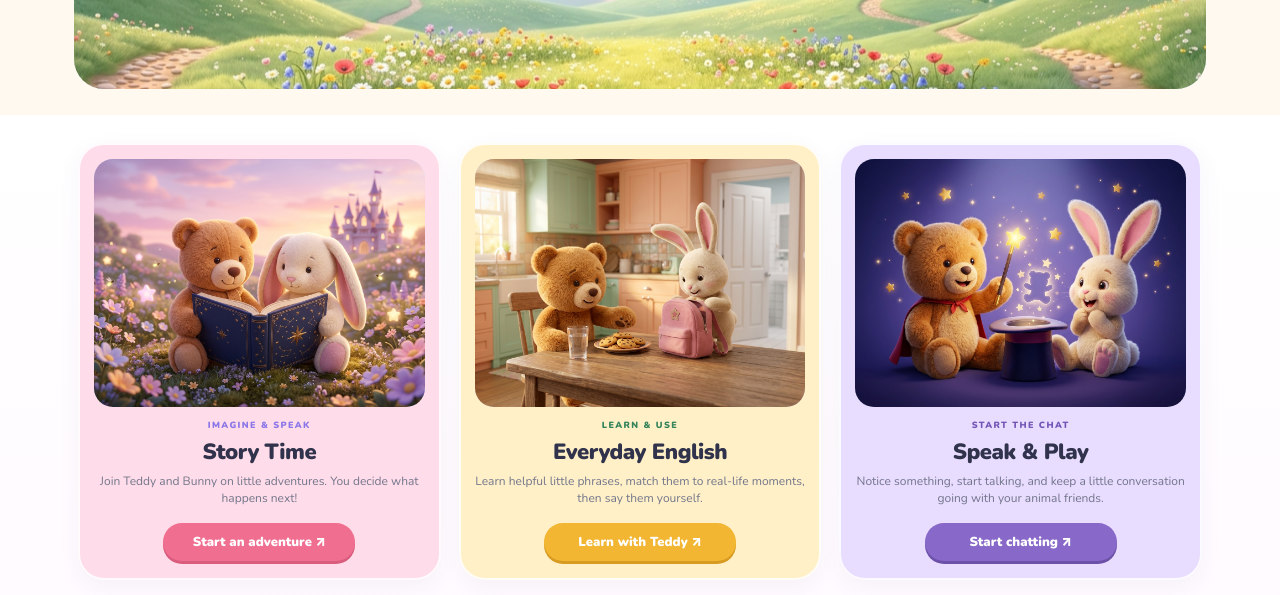
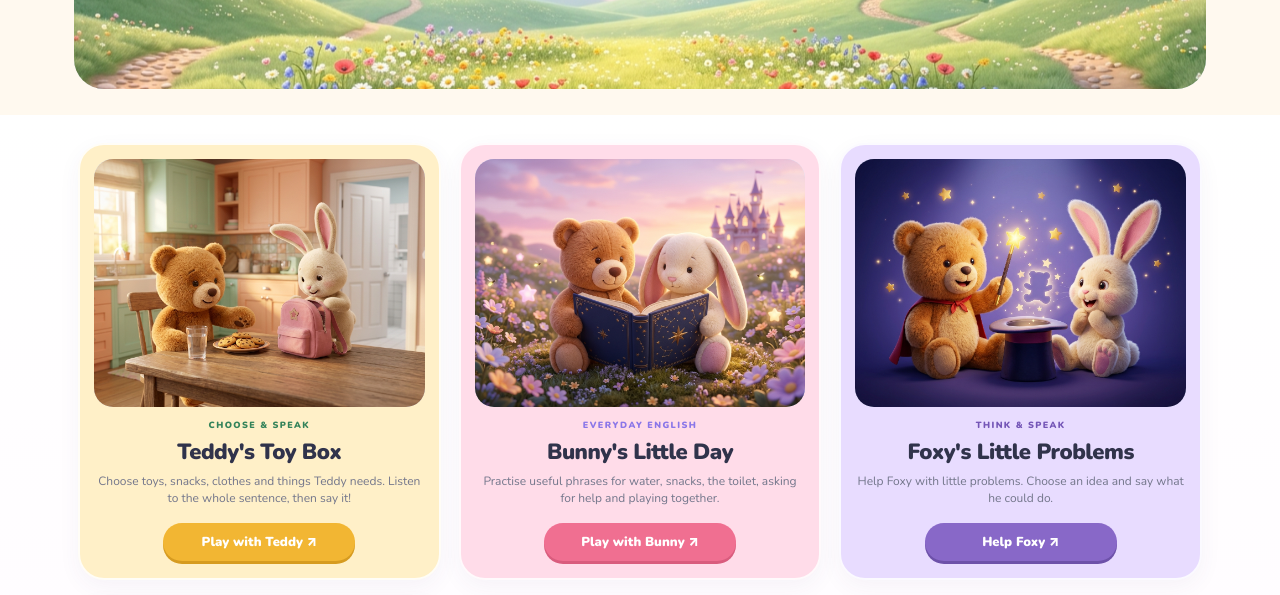
Before and after one commit to sfrpage/English-game, a plain HTML site: page index.html in a window 1280 px wide. Shown: the part 313-908 px from the top of the page. Drawn offline with nearby package versions, Linux system fonts and the light colour scheme.

Commit message:
Bring back Teddy Bunny Foxy and optional Story Time

```diff
--- a/index.html
+++ b/index.html
@@ -33,21 +33,30 @@
     </section>
     <section class="game-section" id="games">
       <div class="section-heading"><div><p class="eyebrow">PICK AN ADVENTURE</p><h2>Let's play!</h2><p class="section-subtitle">What shall we do together today?</p></div><span class="flower">✿</span></div>
-      <div class="game-grid">
-        <button class="game-card talk-card" type="button" data-game="story">
-          <span class="card-emoji story-illustration"><img class="scene-bg" src="assets/images/story-thumbnail.png" alt="A magical meadow"></span><span class="card-tag">IMAGINE & SPEAK</span>
-          <strong>Story Time</strong><span class="card-desc">Join Teddy and Bunny on little adventures. You decide what happens next!</span>
-          <span class="learn-line">Your ideas. Your story.</span><span class="card-link">Start an adventure ↗</span>
+      <div class="game-grid animal-game-grid">
+        <button class="game-card animal-card teddy-game" type="button" data-game="teddy">
+          <span class="card-emoji"><img class="scene-bg" src="assets/images/everyday-thumbnail.png" alt="Teddy's toys and everyday things"></span>
+          <span class="card-tag">CHOOSE & SPEAK</span><strong>Teddy's Toy Box</strong>
+          <span class="card-desc">Choose toys, snacks, clothes and things Teddy needs. Listen to the whole sentence, then say it!</span>
+          <span class="card-link">Play with Teddy ↗</span>
         </button>
-        <button class="game-card animal-card" type="button" data-game="everyday">
-          <span class="card-emoji everyday-illustration"><img class="scene-bg" src="assets/images/everyday-thumbnail.png" alt="Everyday objects for practising useful phrases"></span><span class="card-tag">LEARN & USE</span>
-          <strong>Everyday English</strong><span class="card-desc">Learn helpful little phrases, match them to real-life moments, then say them yourself.</span>
-          <span class="learn-line">Water · Snacks · Help · Play</span><span class="card-link">Learn with Teddy ↗</span>
+        <button class="game-card talk-card bunny-game" type="button" data-game="bunny">
+          <span class="card-emoji"><img class="scene-bg" src="assets/images/story-thumbnail.png" alt="A colourful everyday adventure"></span>
+          <span class="card-tag">EVERYDAY ENGLISH</span><strong>Bunny's Little Day</strong>
+          <span class="card-desc">Practise useful phrases for water, snacks, the toilet, asking for help and playing together.</span>
+          <span class="card-link">Play with Bunny ↗</span>
         </button>
-        <button class="game-card conversation-card" type="button" data-game="conversation">
-          <span class="card-emoji conversation-illustration"><img class="scene-bg" src="assets/images/speak-thumbnail.png" alt="A magical conversation scene"></span><span class="card-tag">START THE CHAT</span>
-          <strong>Speak & Play</strong><span class="card-desc">Notice something, start talking, and keep a little conversation going with your animal friends.</span>
-          <span class="learn-line">Say hello · Ask · React · Take turns</span><span class="card-link">Start chatting ↗</span>
+        <button class="game-card conversation-card foxy-game" type="button" data-game="foxy">
+          <span class="card-emoji"><img class="scene-bg" src="assets/images/speak-thumbnail.png" alt="A little problem-solving adventure"></span>
+          <span class="card-tag">THINK & SPEAK</span><strong>Foxy's Little Problems</strong>
+          <span class="card-desc">Help Foxy with little problems. Choose an idea and say what he could do.</span>
+          <span class="card-link">Help Foxy ↗</span>
+        </button>
+        <button class="game-card story-game" type="button" data-game="story">
+          <span class="card-emoji"><img class="scene-bg" src="assets/images/story-thumbnail.png" alt="A story adventure in the forest"></span>
+          <span class="card-tag">OPTIONAL ADVENTURE</span><strong>Story Time</strong>
+          <span class="card-desc">Make up little stories with Teddy, Bunny and Foxy. There are no wrong ideas!</span>
+          <span class="card-link">Start a story ↗</span>
         </button>
       </div>
     </section>
```
